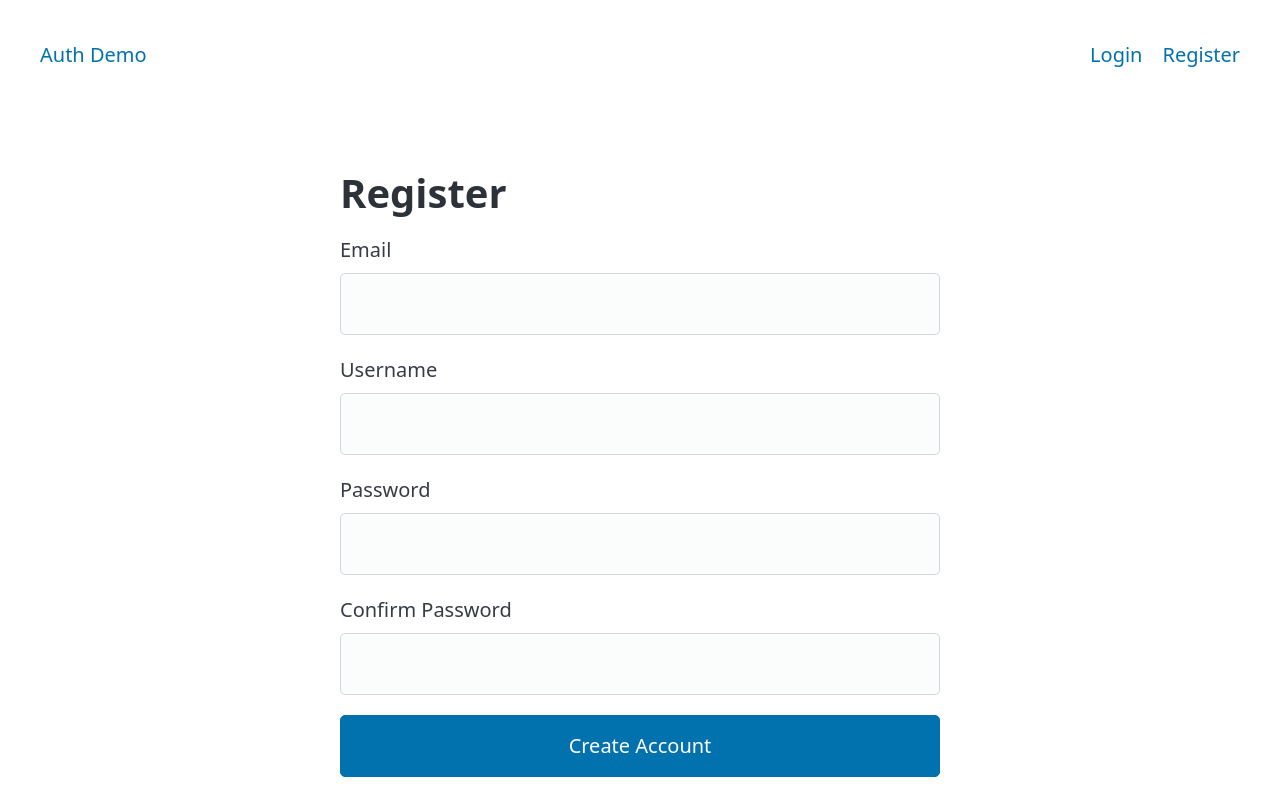
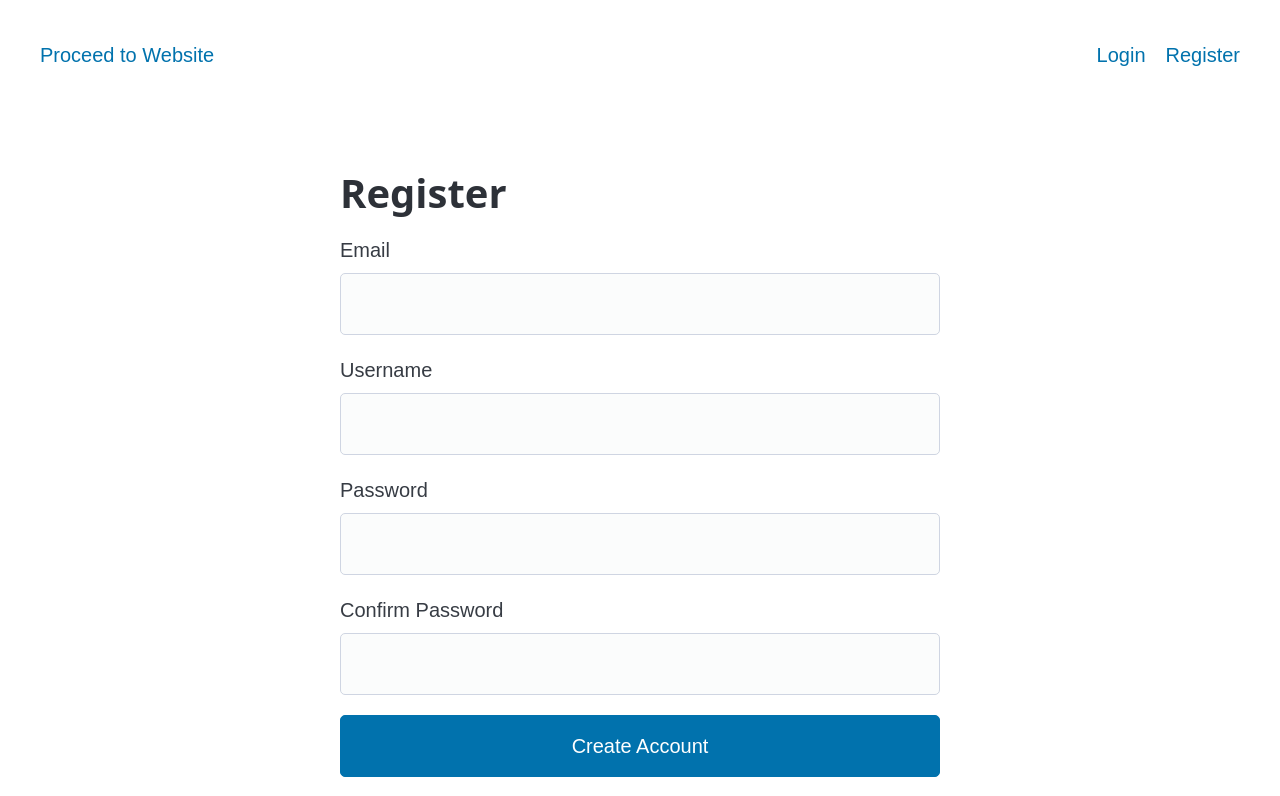
Before and after one commit to GavinHardison/ecommerce-group-15, a Node server app: page /register in a window 1280 px wide. Shown: the top 796 px of the page. Run offline with Node 20, Linux system fonts and the light colour scheme; some libraries are stand-ins or nearby versions.

Commit message:
add public/styles.css to .pug files

```diff
--- a/views/layout.pug
+++ b/views/layout.pug
@@ -6,12 +6,13 @@ html
     title #{title}
     link(rel="stylesheet", href="https://unpkg.com/@picocss/pico@2/css/pico.min.css")
     link(rel="stylesheet", href="/css/style.css")
+    link(rel="stylesheet", href="styles.css")
   body
     header.container
       nav
         ul
           li
-            a(href="/") Auth Demo
+            a(href="/") Proceed to Website
         ul
           if currentUser
             li: span Hello, #{currentUser.username}
```
